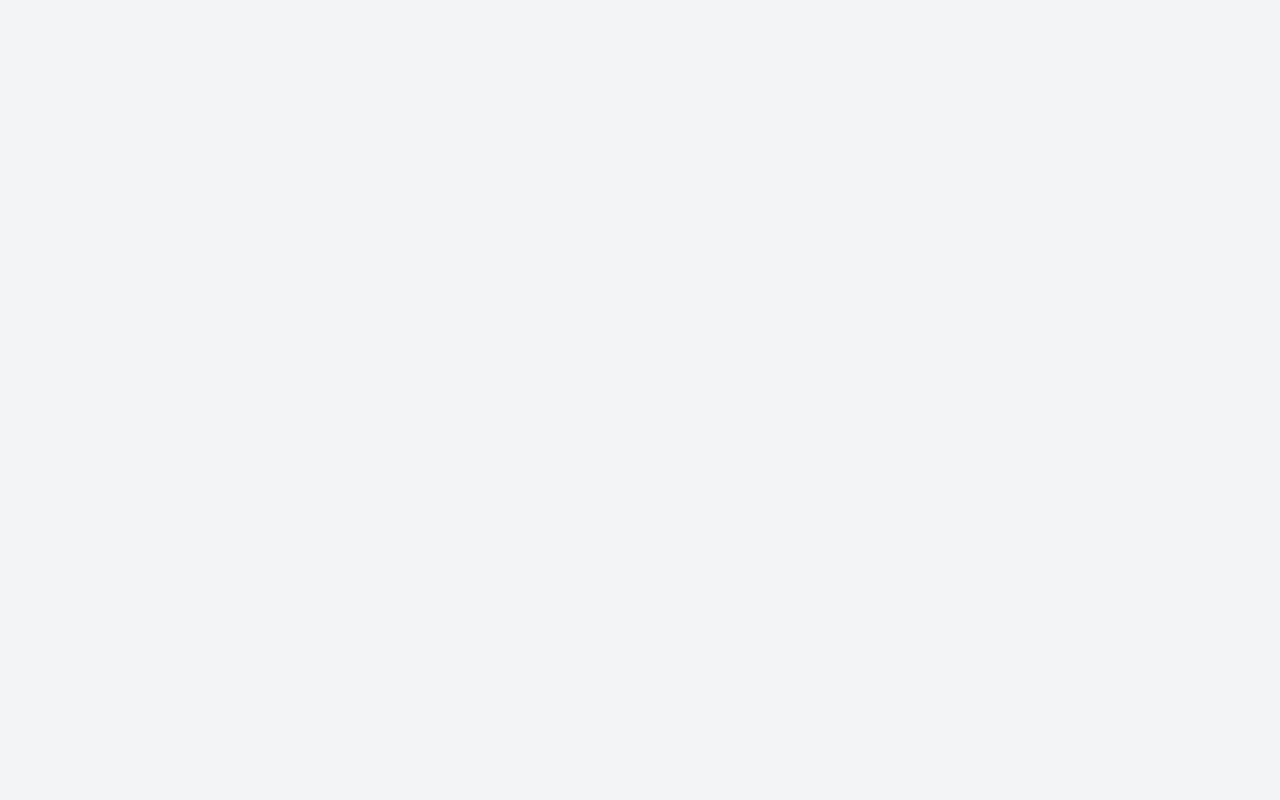
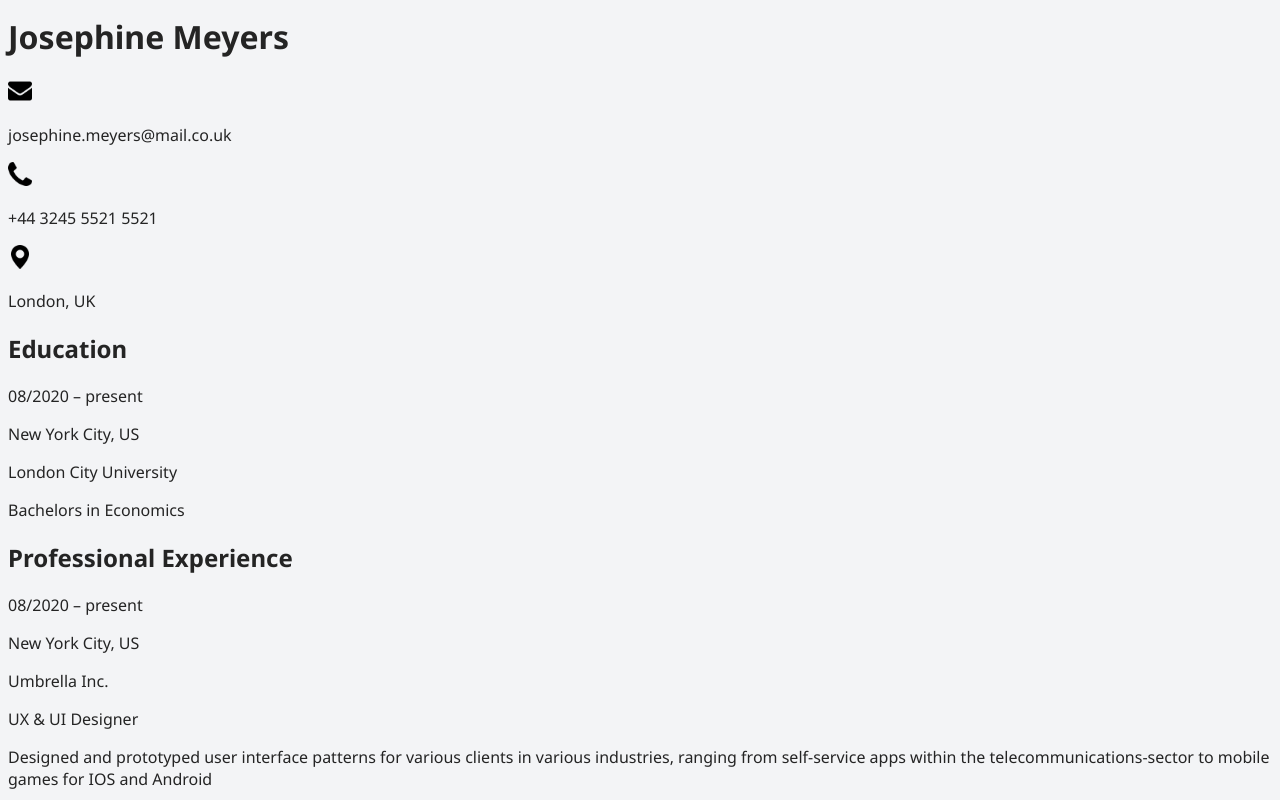
Before and after one commit to Odi000/CV-Application, a React (Vite) app: page / in a window 1280 px wide. Shown: the part 780-1580 px from the top of the page. Before the commit the page ends 800 px from the top, so only its background shows below. Built offline with nearby package versions, Linux system fonts and the light colour scheme.

Commit message:
all components I can think of are created now ready for some CSS

```diff
--- a/src/App.jsx
+++ b/src/App.jsx
@@ -3,6 +3,44 @@ import ClearAndLoad from './components/edit/ClearAndLoad';
 import PersonalDetails from './components/edit/PersonalDetails';
 import Education from './components/edit/Education';
 import Experience from './components/edit/experience';
+import Header from './components/preview/Header';
+import EducationSection from './components/preview/Education-Preview';
+import ExperienceSection from './components/preview/Professional-Experinece';
+
+const headerData = {
+	name: "Josephine Meyers",
+	email: "josephine.meyers@mail.co.uk",
+	phone: "+44 3245 5521 5521",
+	address: "London, UK"
+};
+
+const eduData = {
+	key: crypto.randomUUID(),
+	startEndDate: "08/2020 – present",
+	location: "New York City, US",
+	school: "London City University",
+	degree: "Bachelors in Economics"
+};
+
+const expData1 = {
+	key: crypto.randomUUID(),
+	startEndDate: "08/2020 – present",
+	location: "New York City, US",
+	company: "Umbrella Inc.",
+	position: "UX & UI Designer",
+	decription: "Designed and prototyped user interface patterns for various clients in various industries, ranging from self-service apps within the telecommunications-sector to mobile games for IOS and Android"
+};
+
+const expData2 = {
+	key: crypto.randomUUID(),
+	startEndDate: "04/2018 – 02/2019",
+	location: "Berlin, Germany",
+	company: "Black Mesa Labs",
+	position: "UX Research Assistant",
+	decription: "Supported senior researchers on accessibility standards for the open web. Created and usability tested wireframes and prototypes. Produced interactive documentation for quick onboarding of new researchers."
+};
+
+const experiences = [expData1, expData2];
 
 function App() {
 	return (
@@ -14,7 +52,18 @@ function App() {
 				<Experience></Experience>
 			</div>
 			<div className="preview">
-
+				<Header
+					name={headerData.name}
+					email={headerData.email}
+					phone={headerData.phone}
+					address={headerData.address}
+				></Header>
+				<EducationSection
+					educations={[eduData]}
+				></EducationSection>
+				<ExperienceSection
+					experiences={experiences}
+				></ExperienceSection>
 			</div>
 		</>
 	)
--- a/src/components/preview/Education-Preview.jsx
+++ b/src/components/preview/Education-Preview.jsx
@@ -1,25 +1,33 @@
-function EducationPreview(){
-    const genericData = {
-        startEndDate: "08/2020 – present",
-        location: "New York City, US",
-        school: "London City University",
-        degree: "Bachelors in Economics"
-    }
 
 
-    return(
+export default function EducationSection({ educations }) {
+    return (
         <section>
             <h1>Education</h1>
-            <div>
-                <div>
-                    <p>{genericData.startEndDate}</p>
-                    <p>{genericData.location}</p>
-                </div>
-                <div>
-                    <p>{genericData.school}</p>
-                    <p>{genericData.degree}</p>
-                </div>
-            </div>
+            {educations.map(education => (
+                <EducationInfo
+                    key={education.key}
+                    startEndDate={education.startEndDate}
+                    location={education.location}
+                    school={education.school}
+                    degree={education.degree}
+                ></EducationInfo>
+            ))}
         </section>
     )
 }
+
+function EducationInfo({ startEndDate, location, school, degree }) {
+    return (
+        <div>
+            <div>
+                <p>{startEndDate}</p>
+                <p>{location}</p>
+            </div>
+            <div>
+                <p>{school}</p>
+                <p>{degree}</p>
+            </div>
+        </div>
+    )
+}
--- a/src/components/preview/Header.jsx
+++ b/src/components/preview/Header.jsx
@@ -1,29 +1,25 @@
 import mail from "../../assets/envelope.png";
-import phone from "../../assets/telephone.png";
+import telephone from "../../assets/telephone.png";
 import pin from "../../assets/pin.png";
 
-function Header() {
-    const genericData = {
-        name: "Josephine Meyers",
-        email: "josephine.meyers@mail.co.uk",
-        phone: "+44 3245 5521 5521",
-        address: "London, UK"
-    }
+
+
+export default function Header({ name, email, phone, address }) {
     return (
         <header>
-            <h1>{genericData.name}</h1>
+            <h1>{name}</h1>
             <div className="contacts">
                 <div>
                     <img src={mail} />
-                    <p>{genericData.email}</p>
+                    <p>{email}</p>
                 </div>
                 <div>
-                    <img src={phone} />
-                    <p>{genericData.phone}</p>
+                    <img src={telephone} />
+                    <p>{phone}</p>
                 </div>
                 <div>
                     <img src={pin} />
-                    <p>{genericData.address}</p>
+                    <p>{address}</p>
                 </div>
             </div>
         </header>
--- a/src/components/preview/Professional-Experinece.jsx
+++ b/src/components/preview/Professional-Experinece.jsx
@@ -1,32 +1,16 @@
-
-const genericData1 = {
-    key: crypto.randomUUID(),
-    startEndDate: "08/2020 – present",
-    location: "New York City, US",
-    company: "Umbrella Inc.",
-    position: "UX & UI Designer",
-    decription: "Designed and prototyped user interface patterns for various clients in various industries, ranging from self-service apps within the telecommunications-sector to mobile games for IOS and Android"
-}
-
-const genericData2 = {
-    key: crypto.randomUUID(),
-    startEndDate: "04/2018 – 02/2019",
-    location: "Berlin, Germany",
-    company: "Black Mesa Labs",
-    position: "UX Research Assistant",
-    decription: "Supported senior researchers on accessibility standards for the open web. Created and usability tested wireframes and prototypes. Produced interactive documentation for quick onboarding of new researchers."
-}
-
-function ExperienceSection({ experiences }) {
+export default function ExperienceSection({ experiences }) {
     return (
         <section>
-            <h1>Education</h1>
+            <h1>Professional Experience</h1>
             {experiences.map(experience => (
                 <ProExperience
                     key={experience.key}
-                    startEndDate={experience.startEndDate
-
-                    }></ProExperience>
+                    startEndDate={experience.startEndDate}
+                    location={experience.location}
+                    company={experience.company}
+                    position={experience.position}
+                    description={experience.decription}
+                ></ProExperience>
             ))}
         </section>
     )
```
Lines whose indentation alone changed are shown as unchanged.
